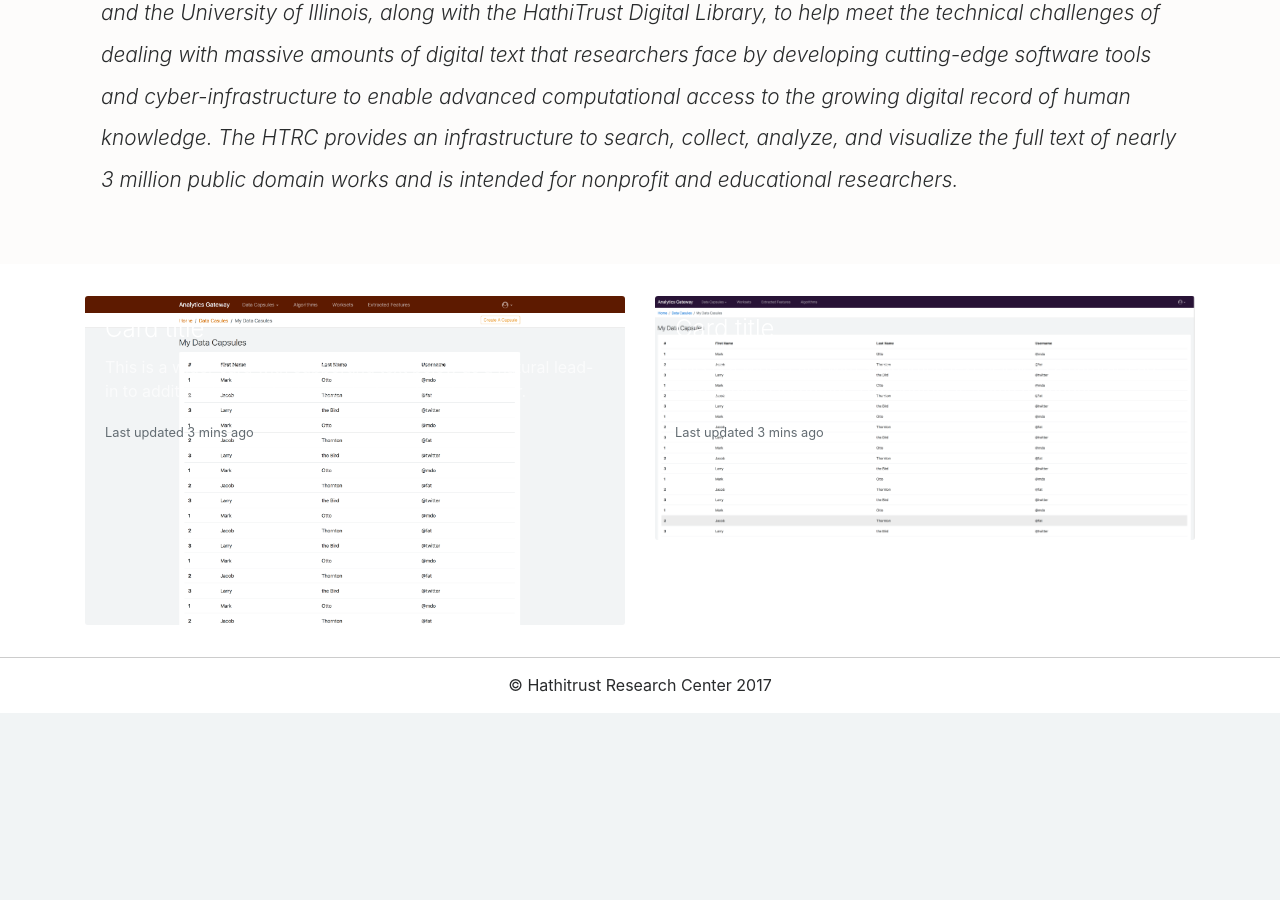
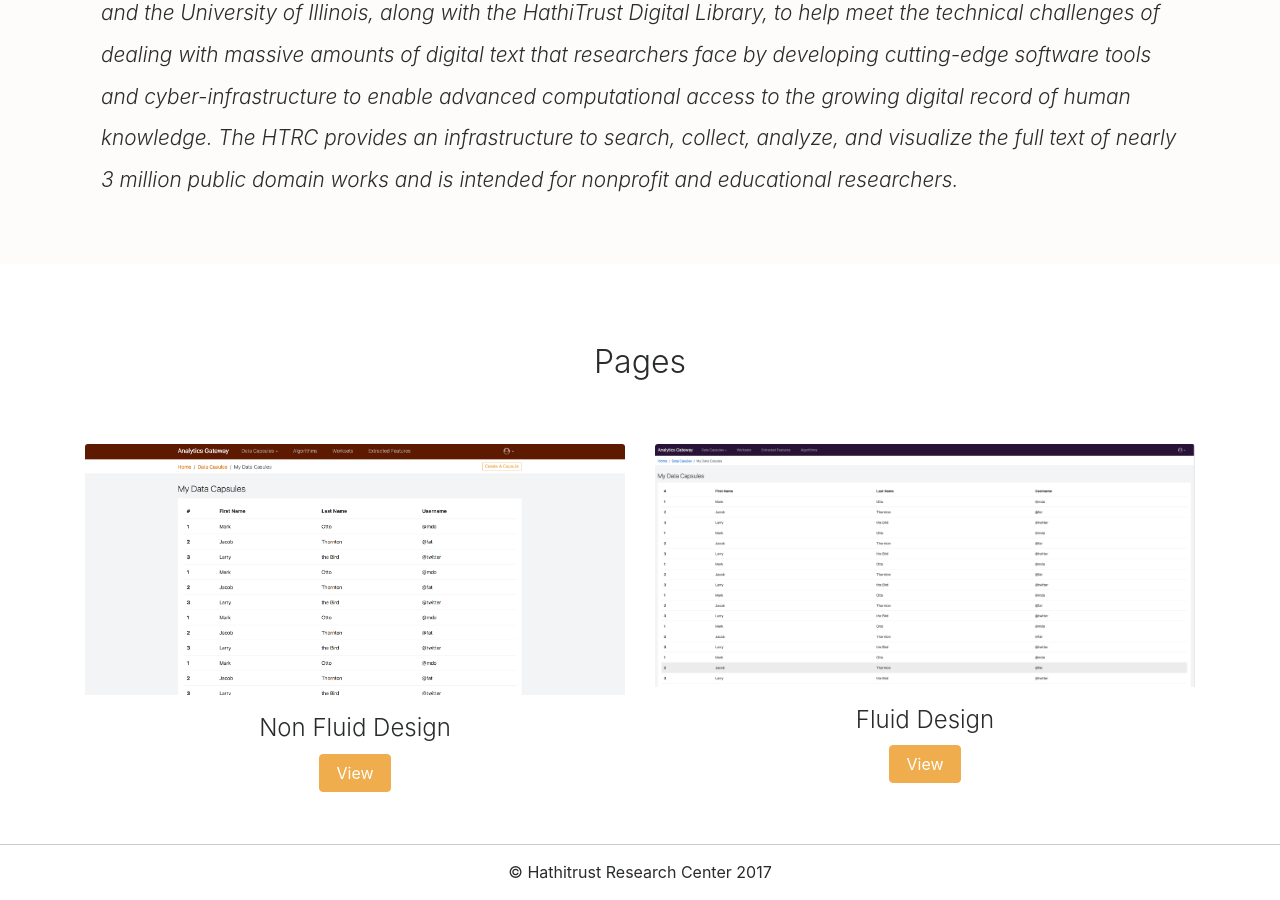
Before and after one commit to samithaliyanage/samitha.github.io, a Jekyll site: the page portal-ui-prototypes/index.html, which Jekyll copies as it is, in a window 1280 px wide and 900 px high, scrolled down 1387 px. Built offline with Jekyll 4.4.1, drawn with Linux system fonts in a browser that asks for light colours; nearby versions of some CDN libraries; before the commit the page ends 2100 px from its top, so only the background shows below that.

Commit message:
added sample pages to front page

```diff
--- a/portal-ui-prototypes/index.html
+++ b/portal-ui-prototypes/index.html
@@ -108,26 +108,25 @@
     </div>
     <div class="jumbotron-white">
         <div class="container">
+          <h2 class="font-weight-light text-center py-5">Pages</h2></h2>
             <div class="row">
                 <div class="col-md-6">
-                    <div class="card card-inverse">
-                        <img class="card-img" src="images/nonfluid.png" alt="Card image">
-                        <div class="card-img-overlay">
-                            <h4 class="card-title">Card title</h4>
-                            <p class="card-text">This is a wider card with supporting text below as a natural lead-in to additional content. This content is a little bit longer.</p>
-                            <p class="card-text"><small class="text-muted">Last updated 3 mins ago</small></p>
-                        </div>
-                    </div>
+                  <div class="card text-center">
+                      <img class="card-img-top" src="images/nonfluid.png" alt="Card image cap" width="540">
+                      <div class="card-block">
+                          <h4 class="card-title">Non Fluid Design</h4>
+                          <a href="admin-nonfluid.html" class="btn btn-warning">View</a>
+                      </div>
+                  </div>
                 </div>
                 <div class="col-md-6">
-                    <div class="card card-inverse">
-                        <img class="card-img" src="images/fluid.png" alt="Card image">
-                        <div class="card-img-overlay">
-                            <h4 class="card-title">Card title</h4>
-                            <p class="card-text">This is a wider card with supporting text below as a natural lead-in to additional content. This content is a little bit longer.</p>
-                            <p class="card-text"><small class="text-muted">Last updated 3 mins ago</small></p>
-                        </div>
-                    </div>
+                  <div class="card text-center">
+                      <img class="card-img-top" src="images/fluid.png" alt="Card image cap" width="540">
+                      <div class="card-block">
+                          <h4 class="card-title">Fluid Design</h4>
+                          <a href="admin-no-subnav.html" class="btn btn-warning">View</a>
+                      </div>
+                  </div>
                 </div>
             </div>
         </div>
```
Also changed, not shown: portal-ui-prototypes/images/nonfluid.png.
